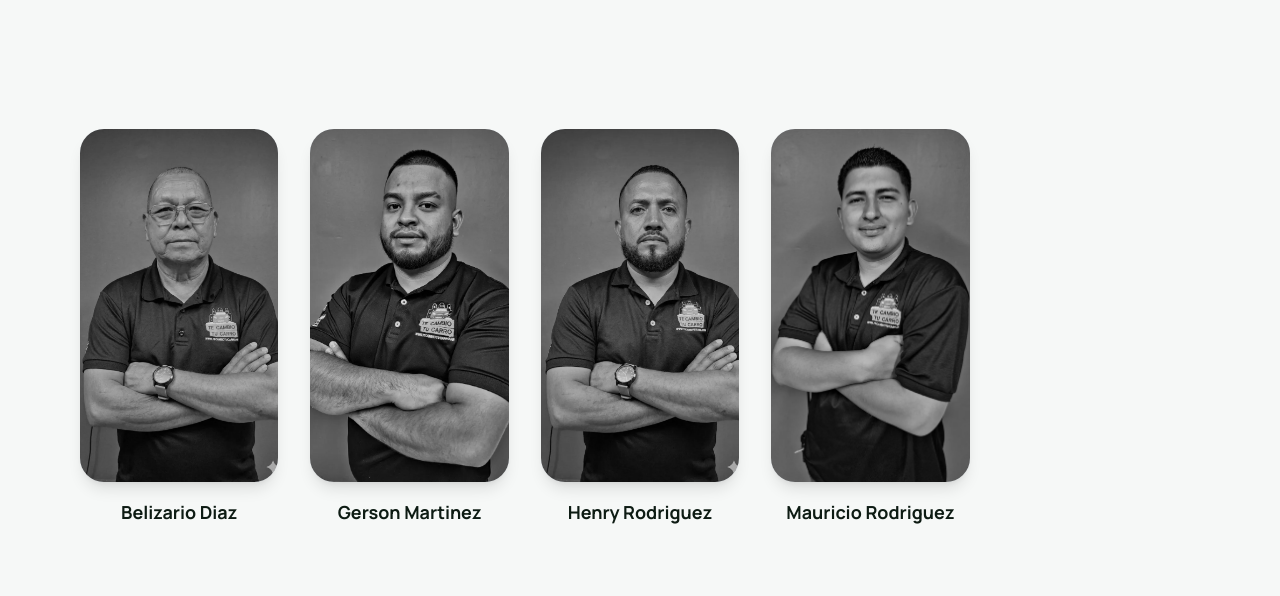
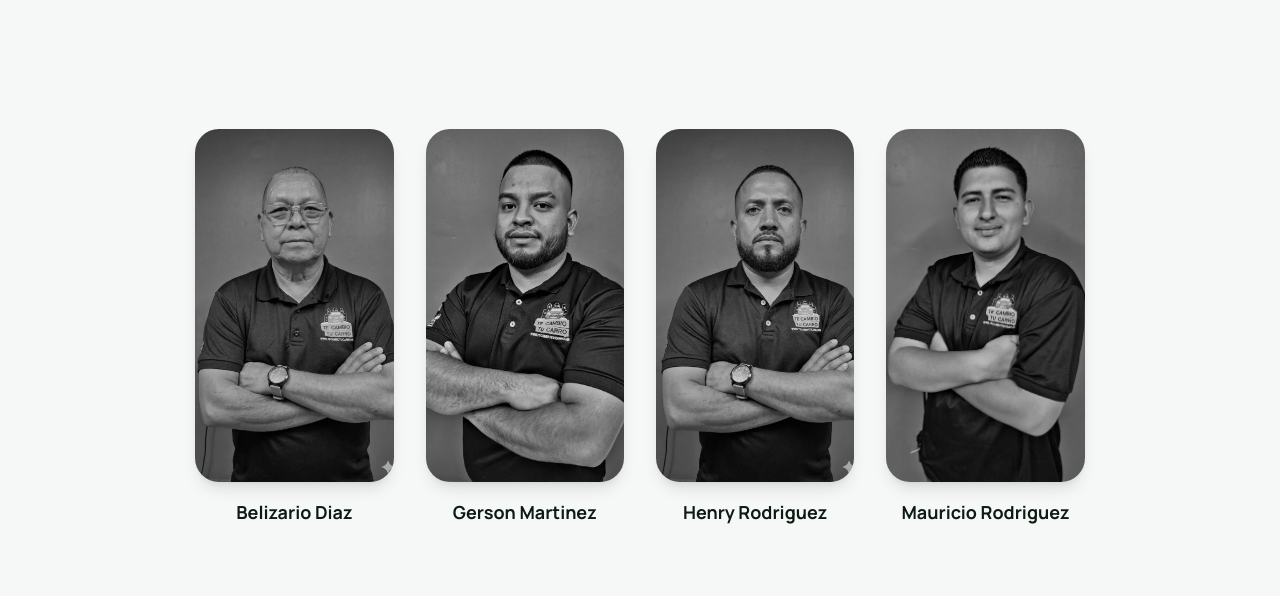
Before and after one commit to cenamoradol/tecambiotucarro, a Next.js app: page / in a window 1280 px wide. Shown: the part 2720-3316 px from the top of the page. Built offline with nearby package versions, Linux system fonts and the light colour scheme; no server answers.

Commit message:
feat: update TeamSection layout and styling for improved responsiveness

```diff
--- a/src/components/home/TeamSection.tsx
+++ b/src/components/home/TeamSection.tsx
@@ -18,9 +18,9 @@ export default function TeamSection() {
                 <p className="text-slate-600 text-lg max-w-3xl mx-auto mb-16 leading-relaxed">
                     Con un equipo comprometido en brindar una atención eficiente y transparente, estamos preparados para asesorarte y acompañarte durante tu proceso de compra, venta o cambio de vehículo, garantizando una experiencia confiable y satisfactoria.
                 </p>
-                <div className="grid grid-cols-2 md:grid-cols-5 gap-8">
+                <div className="flex flex-wrap justify-center gap-8">
                     {team.map((member, index) => (
-                        <div key={index} className="space-y-4 group">
+                        <div key={index} className="w-[calc(50%-1rem)] md:w-[calc(20%-1.6rem)] space-y-4 group">
                             <div className="aspect-[9/16] bg-slate-200 rounded-3xl overflow-hidden flex items-center justify-center transform group-hover:-translate-y-2 transition-transform duration-300 shadow-lg group-hover:shadow-primary/20 relative">
                                 {member.image ? (
                                     <Image
```
Also changed, not shown: public/vendedores/javier.webp (deleted).
